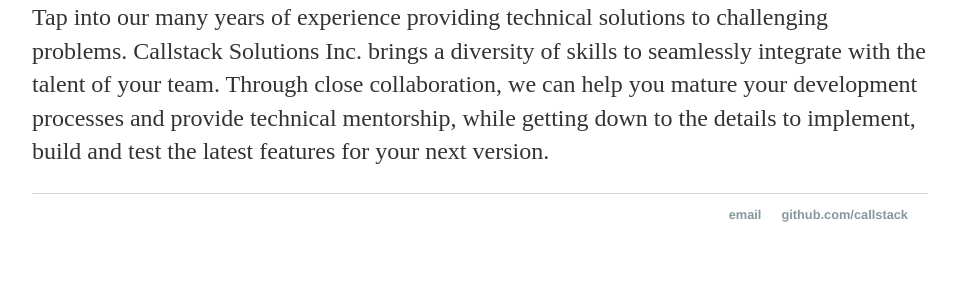
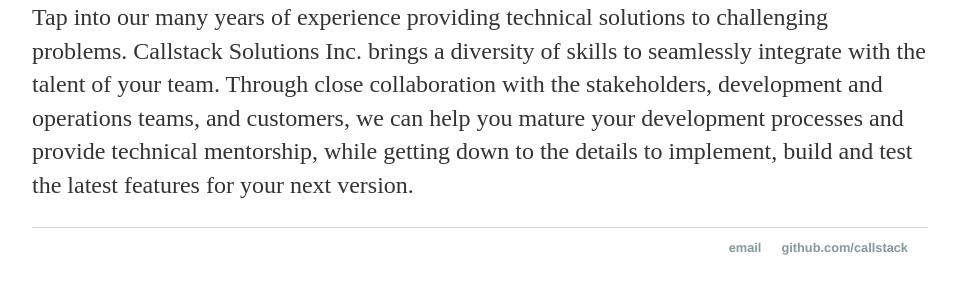
Before and after one commit to callstack-xx/callstack.github.io, a Jekyll site: the page built from about/index.html, in a window 1280 px wide, cut to the strip 387-681 px from the top of the page. Shown: the whole strip, without its empty margins (160-1116 px from the left). Built offline with Jekyll 4.4.1, drawn with Linux system fonts in a browser that asks for light colours.

Commit message:
Update index.html

```diff
--- a/about/index.html
+++ b/about/index.html
@@ -4,5 +4,5 @@
 ---
 
 <div class="blurb">
-	<p>Tap into our many years of experience providing technical solutions to challenging problems.  Callstack Solutions Inc. brings a diversity of skills to seamlessly integrate with the talent of your team.  Through close collaboration, we can help you mature your development processes and provide technical mentorship, while getting down to the details to implement, build and test the latest features for your next version.</p>
+	<p>Tap into our many years of experience providing technical solutions to challenging problems.  Callstack Solutions Inc. brings a diversity of skills to seamlessly integrate with the talent of your team.  Through close collaboration with the stakeholders, development and operations teams, and customers, we can help you mature your development processes and provide technical mentorship, while getting down to the details to implement, build and test the latest features for your next version.</p>
 </div><!-- /.blurb -->
```
